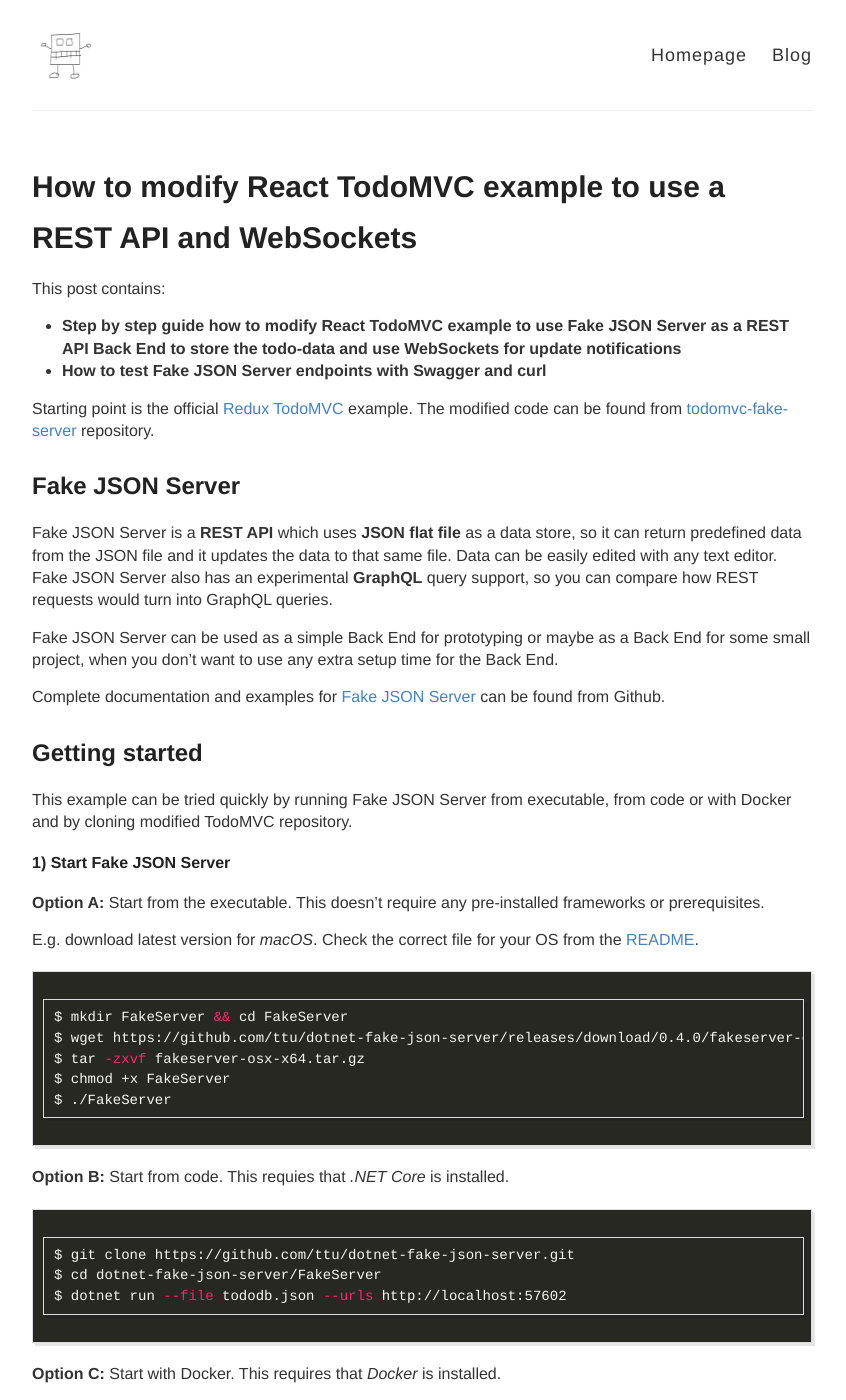
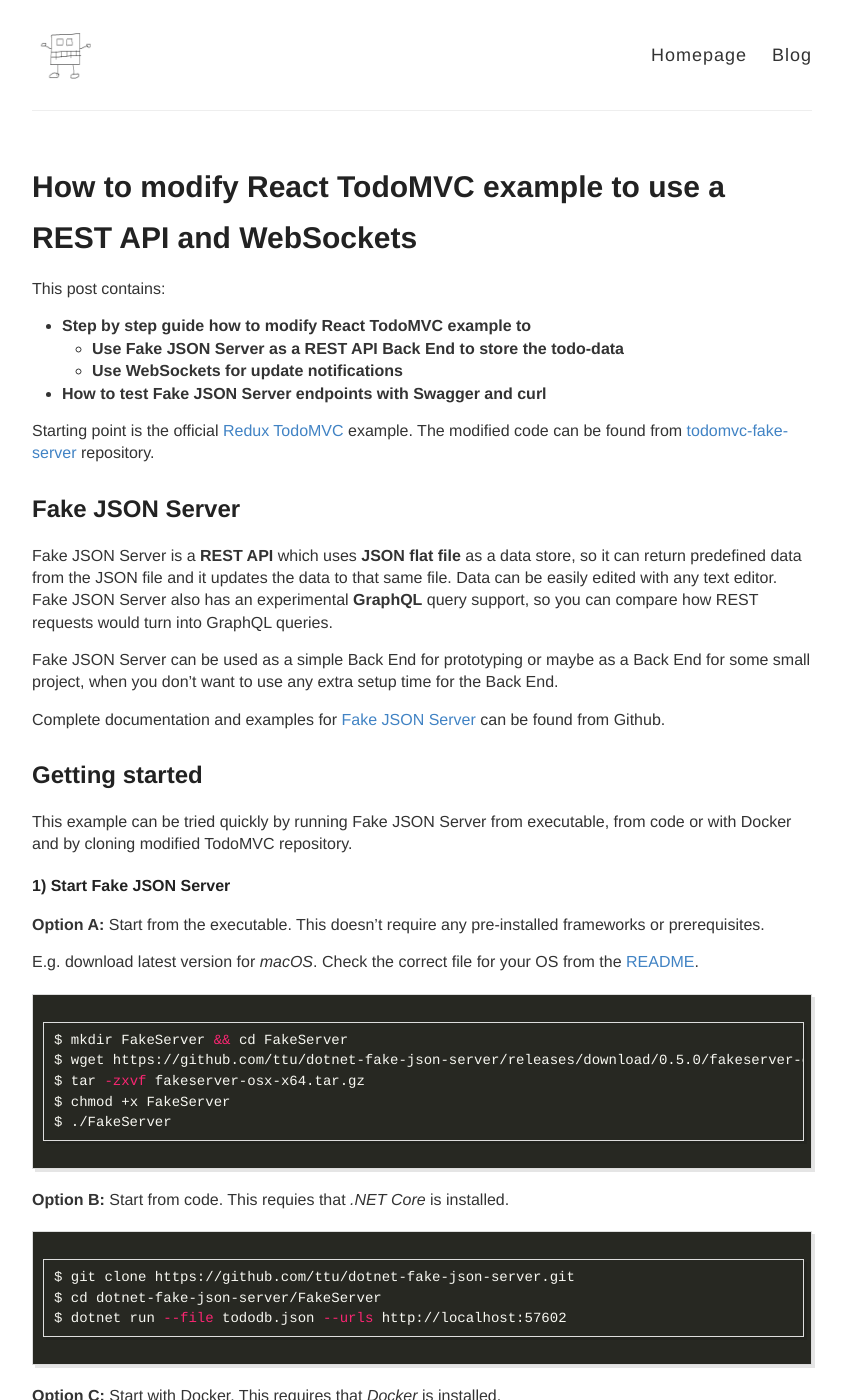
Before and after one commit to ttu/ttu.github.io, a Jekyll site: the page built from _posts/2017-9-20-redux-todomvc-with-rest-api.md, in a window 1280 px wide and 1400 px high. Shown: the whole window, without its empty margins (218-1064 px from the left). Built offline with Jekyll 4.4.1, drawn with Linux system fonts in a browser that asks for light colours; comment, search, counter and statistics services are not loaded.

Commit message:
Update FakeServer version from download path

````diff
--- a/_posts/2017-9-20-redux-todomvc-with-rest-api.md
+++ b/_posts/2017-9-20-redux-todomvc-with-rest-api.md
@@ -5,7 +5,9 @@
 ---
 
 This post contains:
-* __Step by step guide how to modify React TodoMVC example to use Fake JSON Server as a REST API Back End to store the todo-data and use WebSockets for update notifications__
+* __Step by step guide how to modify React TodoMVC example to__
+  * __Use Fake JSON Server as a REST API Back End to store the todo-data__
+  * __Use WebSockets for update notifications__
 * __How to test Fake JSON Server endpoints with Swagger and curl__
 
 Starting point is the official [Redux TodoMVC](https://github.com/reactjs/redux/tree/master/examples/todomvc) example. The modified code can be found from [todomvc-fake-server](https://github.com/ttu/todomvc-fake-server) repository.
@@ -30,7 +32,7 @@
 
 ```sh
 $ mkdir FakeServer && cd FakeServer
-$ wget https://github.com/ttu/dotnet-fake-json-server/releases/download/0.4.0/fakeserver-osx-x64.tar.gz
+$ wget https://github.com/ttu/dotnet-fake-json-server/releases/download/0.5.0/fakeserver-osx-x64.tar.gz
 $ tar -zxvf fakeserver-osx-x64.tar.gz
 $ chmod +x FakeServer
 $ ./FakeServer
````
